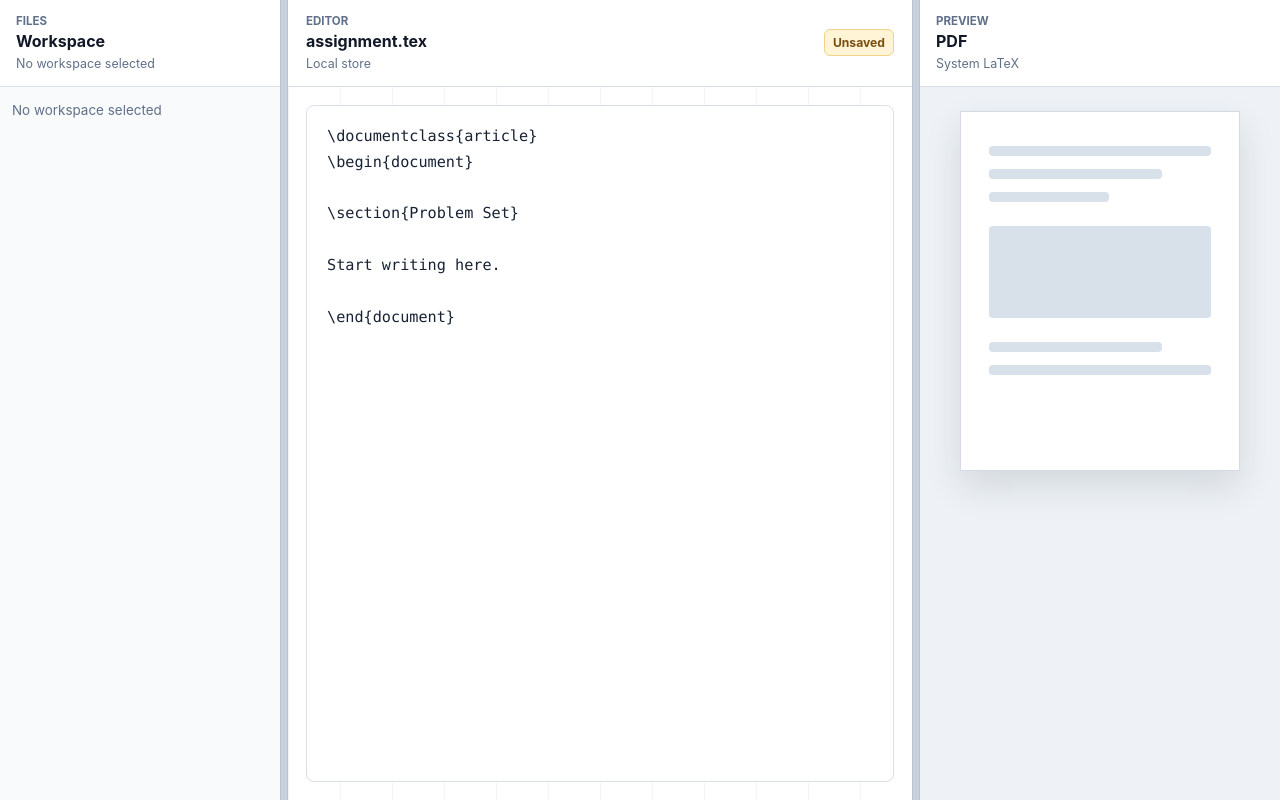
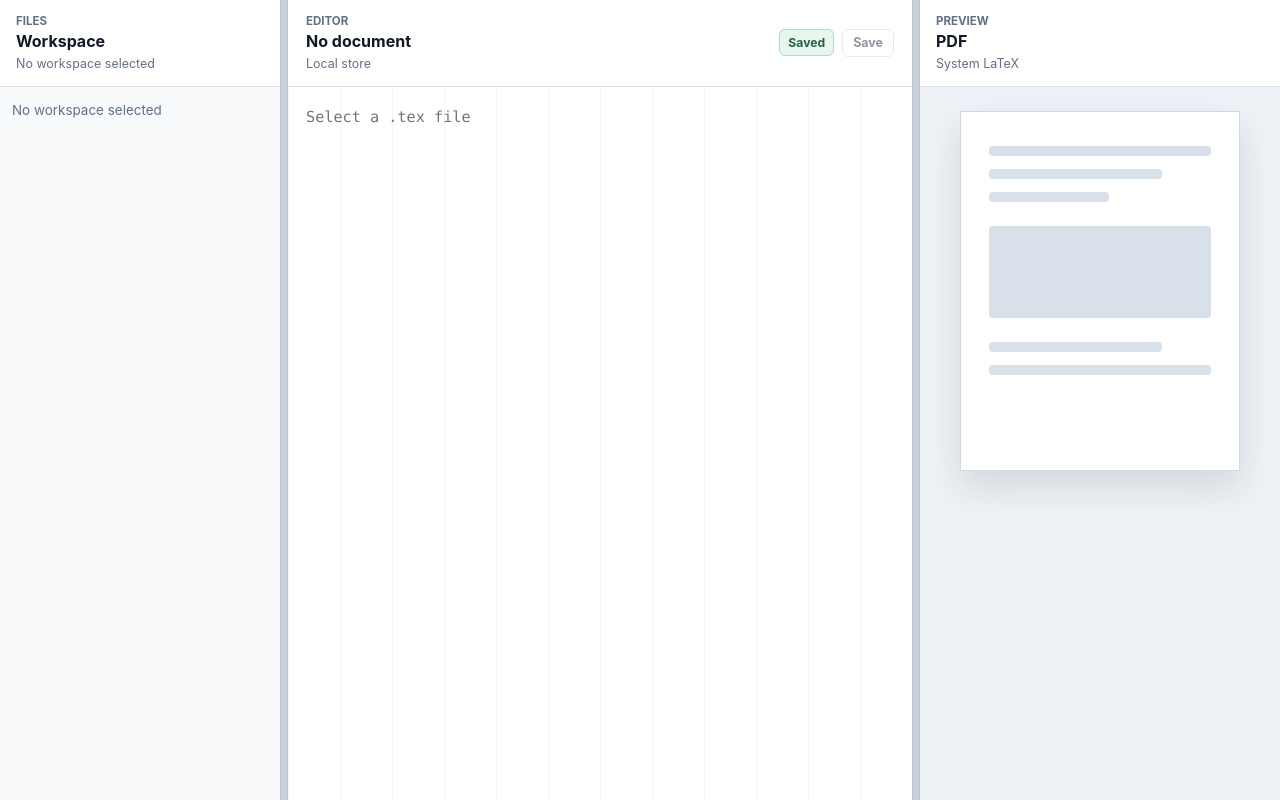
Before and after one commit to mtplayground/wonderfulr-d7e0-texdesk, a React (Vite) app: page / in a window 1280 px wide. Built offline with nearby package versions, Linux system fonts and the light colour scheme.

Commit message:
feat: Open/save document flow

```diff
--- a/src/components/file-tree/FileTree.tsx
+++ b/src/components/file-tree/FileTree.tsx
@@ -10,6 +10,8 @@ import {
 import type { FsEntry } from "../../types/fs";
 
 type FileTreeProps = {
+  activePath: string | null;
+  onOpenFile: (path: string) => void;
   workspaceRoot: string | null;
 };
 
@@ -34,7 +36,11 @@ function displayError(error: unknown): string {
   return error instanceof Error ? error.message : String(error);
 }
 
-export default function FileTree({ workspaceRoot }: FileTreeProps) {
+export default function FileTree({
+  activePath,
+  onOpenFile,
+  workspaceRoot,
+}: FileTreeProps) {
   const [entriesByPath, setEntriesByPath] = useState<EntriesByPath>({});
   const [expandedPaths, setExpandedPaths] = useState<Set<string>>(
     () => new Set([ROOT_PATH]),
@@ -99,6 +105,9 @@ export default function FileTree({ workspaceRoot }: FileTreeProps) {
   async function toggleDirectory(entry: FsEntry) {
     if (entry.kind !== "directory") {
       setSelectedPath(entry.path);
+      if (entry.path.endsWith(".tex")) {
+        onOpenFile(entry.path);
+      }
       return;
     }
 
@@ -215,7 +224,7 @@ export default function FileTree({ workspaceRoot }: FileTreeProps) {
     return entries.map((entry) => {
       const isDirectory = entry.kind === "directory";
       const isExpanded = expandedPaths.has(entry.path);
-      const isSelected = selectedPath === entry.path;
+      const isSelected = selectedPath === entry.path || activePath === entry.path;
 
       return (
         <div className="tree-branch" key={entry.path}>
--- a/src/components/layout/ThreePaneLayout.tsx
+++ b/src/components/layout/ThreePaneLayout.tsx
@@ -1,7 +1,8 @@
 import { useAppConfig } from "../../config/useAppConfig";
 import { useStoreStatus } from "../../config/useStoreStatus";
+import { useDocumentState } from "../../state/documentState";
+import { usePaneLayout } from "../../state/layoutState";
 import FileTree from "../file-tree/FileTree";
-import { usePaneLayout } from "../../state/layoutState";
 
 function PaneResizer({
   label,
@@ -24,9 +25,12 @@ export default function ThreePaneLayout() {
   const { containerRef, layout, beginResize, resizeHandlers } = usePaneLayout();
   const appConfig = useAppConfig();
   const storeStatus = useStoreStatus();
+  const workspaceRoot =
+    appConfig.status === "ready" ? appConfig.config.defaultWorkspaceRoot : null;
+  const documentState = useDocumentState(workspaceRoot);
   const workspaceLabel =
-    appConfig.status === "ready" && appConfig.config.defaultWorkspaceRoot
-      ? appConfig.config.defaultWorkspaceRoot
+    workspaceRoot
+      ? workspaceRoot
       : "No workspace selected";
   const toolchainLabel =
     appConfig.status === "ready" && appConfig.config.latexToolchainPath
@@ -55,9 +59,9 @@ export default function ThreePaneLayout() {
           </div>
         </header>
         <FileTree
-          workspaceRoot={
-            appConfig.status === "ready" ? appConfig.config.defaultWorkspaceRoot : null
-          }
+          activePath={documentState.document?.path ?? null}
+          onOpenFile={(path) => void documentState.openDocument(path)}
+          workspaceRoot={workspaceRoot}
         />
       </aside>
 
@@ -72,21 +76,32 @@ export default function ThreePaneLayout() {
         <header className="pane-header editor-header">
           <div>
             <p className="pane-kicker">Editor</p>
-            <h2>assignment.tex</h2>
-            <p className="pane-subtitle">{storeLabel}</p>
+            <h2>{documentState.document?.path ?? "No document"}</h2>
+            <p className="pane-subtitle">{documentState.error ?? storeLabel}</p>
           </div>
-          <span className="file-status">Unsaved</span>
+          <div className="editor-actions">
+            <span className={`file-status${documentState.isDirty ? " is-dirty" : ""}`}>
+              {documentState.isDirty ? "Unsaved" : "Saved"}
+            </span>
+            <button
+              type="button"
+              className="editor-save-button"
+              disabled={!documentState.document || !documentState.isDirty}
+              onClick={() => void documentState.saveDocument()}
+            >
+              Save
+            </button>
+          </div>
         </header>
-        <div className="editor-surface" aria-label="Document editor placeholder">
-          <pre>{String.raw`\documentclass{article}
-\begin{document}
-
-\section{Problem Set}
-
-Start writing here.
-
-\end{document}`}</pre>
-        </div>
+        <textarea
+          className="editor-textarea"
+          aria-label="Document editor"
+          disabled={!documentState.document || documentState.status === "loading"}
+          value={documentState.document?.contents ?? ""}
+          placeholder="Select a .tex file"
+          spellCheck={false}
+          onChange={(event) => documentState.updateContents(event.target.value)}
+        />
       </section>
 
       <PaneResizer
--- /dev/null
+++ b/src/state/documentState.ts
@@ -0,0 +1,116 @@
+import { useCallback, useEffect, useMemo, useState } from "react";
+
+import { readWorkspaceFile, writeWorkspaceFile } from "../ipc/client";
+
+type OpenDocument = {
+  path: string;
+  contents: string;
+  savedContents: string;
+};
+
+type DocumentStatus = "idle" | "loading" | "ready" | "saving" | "error";
+
+function displayError(error: unknown): string {
+  return error instanceof Error ? error.message : String(error);
+}
+
+export function useDocumentState(workspaceRoot: string | null) {
+  const [document, setDocument] = useState<OpenDocument | null>(null);
+  const [status, setStatus] = useState<DocumentStatus>("idle");
+  const [error, setError] = useState<string | null>(null);
+
+  const isDirty = useMemo(
+    () => Boolean(document && document.contents !== document.savedContents),
+    [document],
+  );
+
+  const openDocument = useCallback(
+    async (path: string) => {
+      if (!workspaceRoot || !path.endsWith(".tex")) {
+        return;
+      }
+
+      if (isDirty && !window.confirm("Discard unsaved changes?")) {
+        return;
+      }
+
+      setStatus("loading");
+      setError(null);
+      try {
+        const file = await readWorkspaceFile({ workspaceRoot, path });
+        setDocument({
+          path: file.path,
+          contents: file.contents,
+          savedContents: file.contents,
+        });
+        setStatus("ready");
+      } catch (openError) {
+        setStatus("error");
+        setError(displayError(openError));
+      }
+    },
+    [isDirty, workspaceRoot],
+  );
+
+  const updateContents = useCallback((contents: string) => {
+    setDocument((current) => (current ? { ...current, contents } : current));
+  }, []);
+
+  const saveDocument = useCallback(async () => {
+    if (!workspaceRoot || !document) {
+      return;
+    }
+
+    setStatus("saving");
+    setError(null);
+    try {
+      await writeWorkspaceFile({
+        workspaceRoot,
+        path: document.path,
+        contents: document.contents,
+      });
+      setDocument((current) =>
+        current
+          ? {
+              ...current,
+              savedContents: current.contents,
+            }
+          : current,
+      );
+      setStatus("ready");
+    } catch (saveError) {
+      setStatus("error");
+      setError(displayError(saveError));
+    }
+  }, [document, workspaceRoot]);
+
+  useEffect(() => {
+    function handleKeyDown(event: KeyboardEvent) {
+      if (!(event.metaKey || event.ctrlKey) || event.key.toLowerCase() !== "s") {
+        return;
+      }
+
+      event.preventDefault();
+      void saveDocument();
+    }
+
+    window.addEventListener("keydown", handleKeyDown);
+    return () => window.removeEventListener("keydown", handleKeyDown);
+  }, [saveDocument]);
+
+  useEffect(() => {
+    setDocument(null);
+    setStatus("idle");
+    setError(null);
+  }, [workspaceRoot]);
+
+  return {
+    document,
+    error,
+    isDirty,
+    openDocument,
+    saveDocument,
+    status,
+    updateContents,
+  };
+}
--- a/src/styles.css
+++ b/src/styles.css
@@ -80,6 +80,10 @@ button {
   background: #ffffff;
 }
 
+.pane-header > div {
+  min-width: 0;
+}
+
 .pane-kicker,
 .pane-subtitle,
 .pane-header h1,
@@ -98,9 +102,12 @@ button {
 
 .pane-header h1,
 .pane-header h2 {
+  overflow: hidden;
   color: #111827;
   font-size: 1rem;
   line-height: 1.2;
+  text-overflow: ellipsis;
+  white-space: nowrap;
 }
 
 .pane-subtitle {
@@ -118,15 +125,51 @@ button {
   padding-inline: 18px;
 }
 
+.editor-actions {
+  display: flex;
+  flex: 0 0 auto;
+  align-items: center;
+  gap: 8px;
+}
+
 .file-status {
   flex: 0 0 auto;
   padding: 5px 8px;
-  color: #7a4d11;
-  background: #fff4d6;
-  border: 1px solid #f1d288;
+  color: #256047;
+  background: #e7f7ef;
+  border: 1px solid #a8dec1;
   border-radius: 6px;
   font-size: 0.76rem;
   font-weight: 700;
+}
+
+.file-status.is-dirty {
+  color: #7a4d11;
+  background: #fff4d6;
+  border-color: #f1d288;
+}
+
+.editor-save-button {
+  height: 28px;
+  padding: 0 10px;
+  color: #243047;
+  background: #ffffff;
+  border: 1px solid #cfd8e5;
+  border-radius: 6px;
+  font-size: 0.78rem;
+  font-weight: 700;
+}
+
+.editor-save-button:hover:not(:disabled),
+.editor-save-button:focus-visible {
+  background: #eaf0f8;
+  border-color: #9db2cd;
+  outline: none;
+}
+
+.editor-save-button:disabled {
+  cursor: not-allowed;
+  opacity: 0.5;
 }
 
 .pane-resizer {
@@ -274,30 +317,29 @@ button {
   text-overflow: ellipsis;
 }
 
-.editor-surface {
+.editor-textarea {
   flex: 1;
+  width: 100%;
   min-height: 0;
+  resize: none;
   overflow: auto;
   padding: 18px;
+  color: #182235;
   background:
     linear-gradient(90deg, #f1f4f8 1px, transparent 1px) 0 0 / 52px 52px,
     #ffffff;
-}
-
-.editor-surface pre {
-  min-height: 100%;
-  margin: 0;
-  padding: 18px 20px;
-  color: #182235;
-  background: rgba(255, 255, 255, 0.9);
-  border: 1px solid #d9e0ea;
-  border-radius: 8px;
+  border: 0;
+  outline: none;
   font-family:
     "SFMono-Regular", Consolas, "Liberation Mono", Menlo, monospace;
   font-size: 0.95rem;
   line-height: 1.7;
   letter-spacing: 0;
   white-space: pre-wrap;
+}
+
+.editor-textarea:disabled {
+  color: #607089;
 }
 
 .workspace-pane-preview {
```
